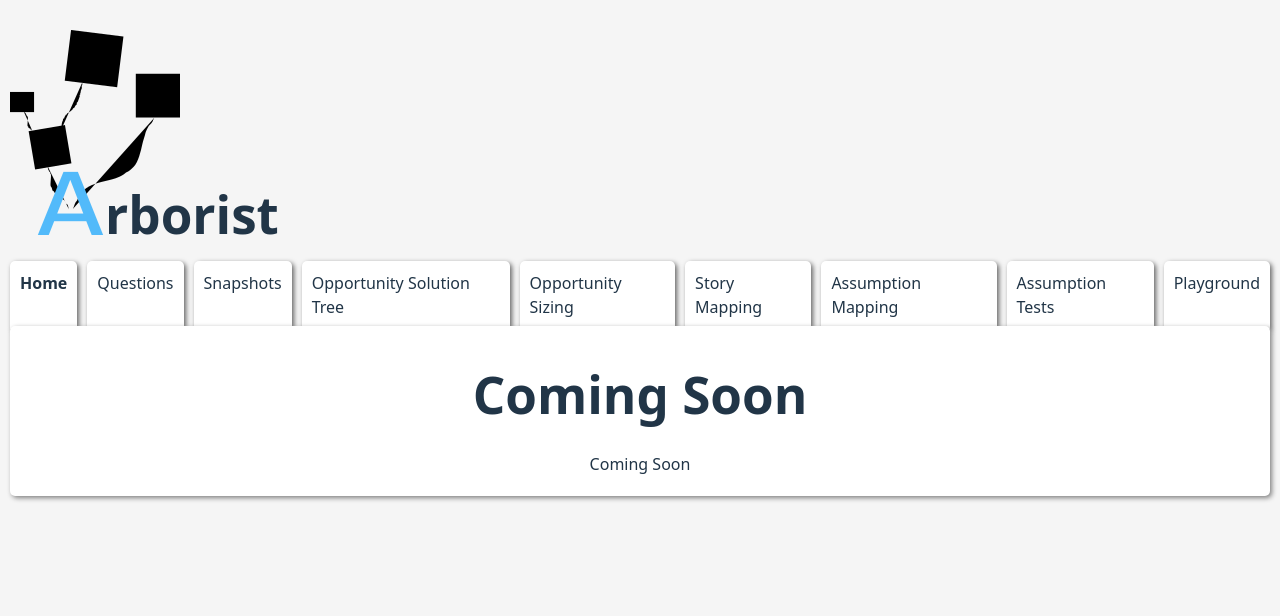
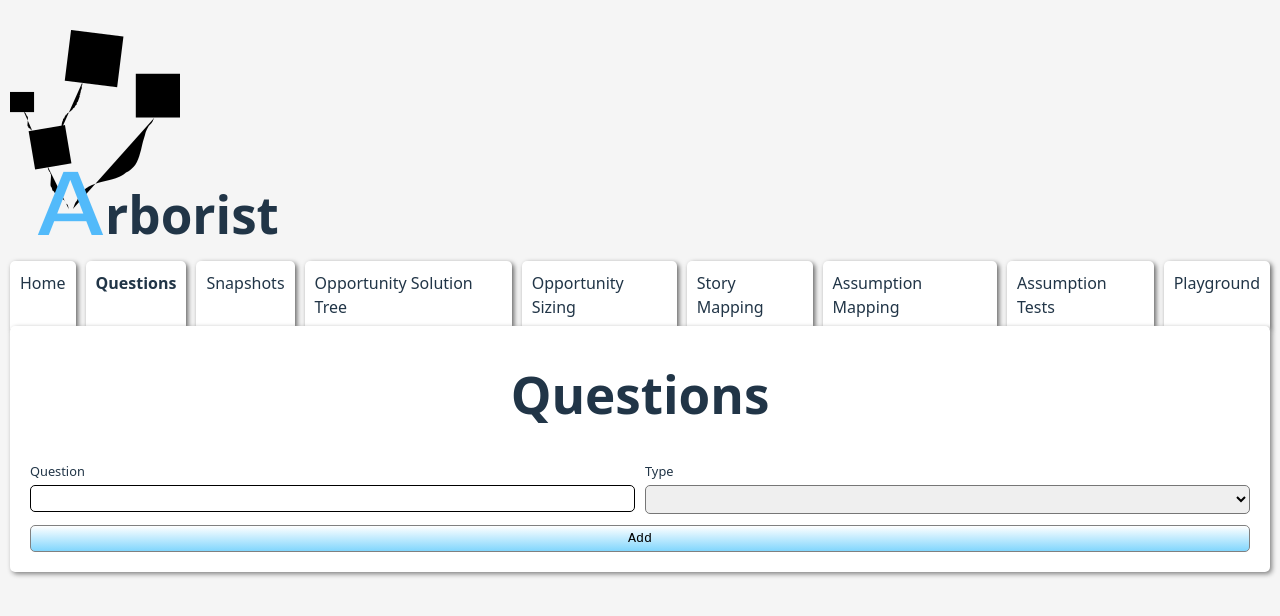
Before and after one commit to Iubalus/arborist, a Vue app in the folder arborist/: page / in a window 1280 px wide. Shown: the top 616 px of the page. Built offline with nearby package versions, Linux system fonts and the light colour scheme.

Commit message:
Start building question page

```diff
--- a/arborist/src/components/pages/Home.vue
+++ b/arborist/src/components/pages/Home.vue
@@ -27,16 +27,16 @@ export default defineComponent({
     components: { Tabs, FlexRow, Page },
     data() {
         return {
-            active: Overview,
+            active: Questions,
             tabs: [
                 {
                     title: "Home",
-                    active: true,
+                    active: false,
                     page: Overview
                 },
                 {
                     title: "Questions",
-                    active: false,
+                    active: true,
                     page: Questions
                 },
                 {
--- a/arborist/src/components/pages/Questions.vue
+++ b/arborist/src/components/pages/Questions.vue
@@ -1,14 +1,43 @@
 <template>
-    <Page title="Coming Soon">
-        Coming Soon
+    <Page title="Questions">
+        <FlexRow>
+            <LabelText v-model:value="newQuestion" label="Question" />
+            <Selct label="Type" v-model:selected="newType" :options="typeOptions" />
+        </FlexRow>
+        <Btn text="Add" />
     </Page>
 </template>
 <script lang="ts">
-import { defineComponent } from 'vue'
+import { defineComponent } from 'vue';
+import Btn from '../bits/Btn.vue';
+import FlexRow from '../bits/FlexRow.vue';
+import LabelText from '../bits/LabelText.vue';
 import Page from '../bits/Page.vue';
+import Selct from '../bits/Selct.vue';
 
 export default defineComponent({
-    components: { Page }
+    components: { Page, Btn, FlexRow, LabelText, Selct },
+    data() {
+        return {
+            newQuestion: null as unknown as string,
+            newType: null as unknown as string
+        }
+    },
+    computed: {
+        typeOptions() {
+            return [
+                {
+                    key: "RESEARCH",
+                    label: "Research"
+                },
+                {
+                    key: "INTERVIEW",
+                    label: "Interview"
+                }
+            ]
+        }
+
+    }
 })
 </script>
 <style scoped></style>
```
Also changed, not shown: arborist/src/components/types/Questions.ts (+1 -6 lines).
